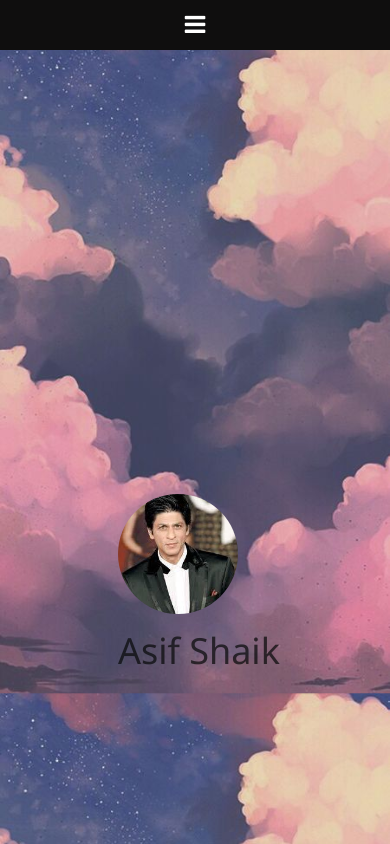
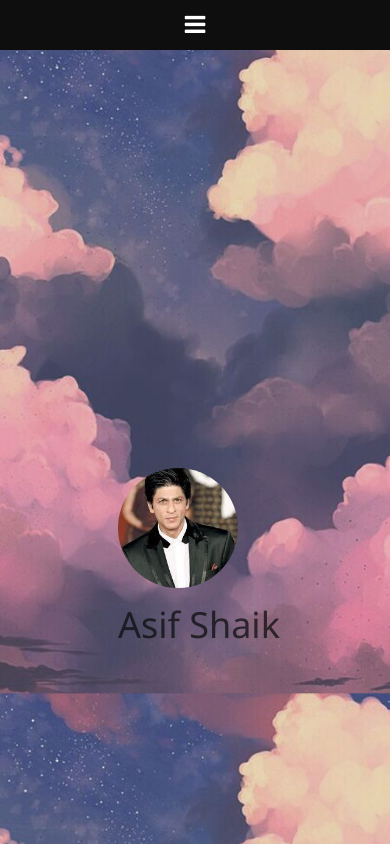
Before and after one commit to asifshaik02/asifshaik02.github.io, a plain HTML site: page index.html in a window 390 px wide. Drawn offline with nearby package versions, Linux system fonts and the light colour scheme.

Commit message:
Update style.css

```diff
--- a/css/style.css
+++ b/css/style.css
@@ -120,7 +120,7 @@
         color: rgba(9, 10, 10, 0.712);
         font-weight: bolder;
         position: absolute;
-        top: 70%;
+        top: 67%;
         left: 51%;
         transform: translate(-50%, -50%);
     }
```
